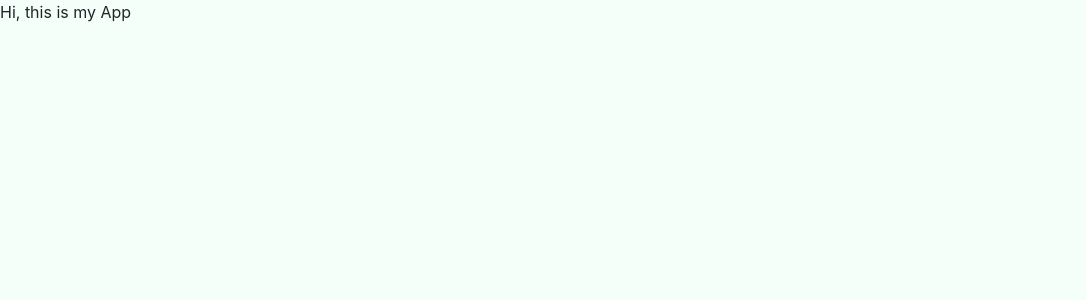
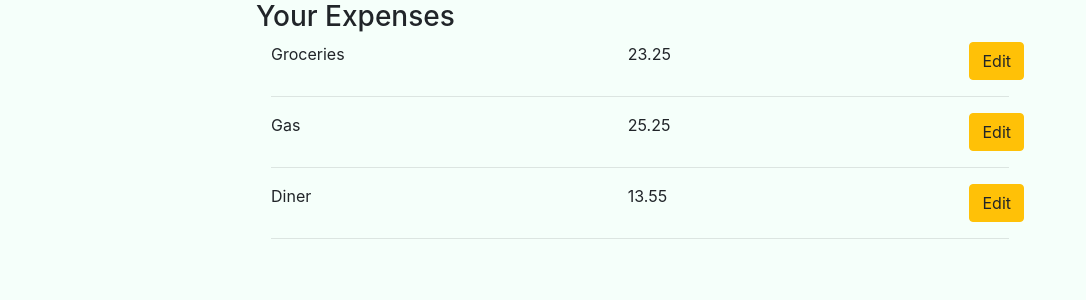
Before and after one commit to yoshuah809/expenses.frontend, a React (Create React App) app: page / in a window 1280 px wide. Shown: the top 300 px of the page, without its empty margins (0-1086 px from the left). Built offline with nearby package versions, Linux system fonts and the light colour scheme.

Commit message:
Completed ExpensesList component and action/reducer

```diff
--- a/src/App.js
+++ b/src/App.js
@@ -1,9 +1,12 @@
+import { ExpenseList } from "./components/ExpenseList";
 
 const App = () => {
   return (
-
-    'Hi, this is my App'
-    )
+    <div style={{ width: "60%", margin: "auto" }}>
+      <h3> Your Expenses</h3>
+      <ExpenseList />
+    </div>
+  );
 };
 
 export default App;
--- /dev/null
+++ b/src/app/expensesReducer.js
@@ -0,0 +1,21 @@
+const initialState = {
+  expenses: [],
+};
+
+export const ActionTypes = {
+  SET_EXPENSES: "SET_EXPENSES",
+};
+
+export const ActionCreators = {
+  setExpenses: payload => ({ type: ActionTypes.SET_EXPENSES, payload }),
+};
+
+// eslint-disable-next-line import/no-anonymous-default-export
+export default (state = initialState, action) => {
+  switch (action.type) {
+    case ActionTypes.SET_EXPENSES:
+      return { ...state, expenses: [...action.payload] };
+    default:
+      return { ...state };
+  }
+};
--- a/src/app/store.js
+++ b/src/app/store.js
@@ -1,9 +1,9 @@
 import { configureStore } from '@reduxjs/toolkit';
+import expensesReducer from "./expensesReducer";
 
 
 export default configureStore({
   reducer: {
-
+    expensesReducer: expensesReducer,
   },
-
 });
--- /dev/null
+++ b/src/components/ExpenseList.jsx
@@ -0,0 +1,32 @@
+import { useEffect, React } from "react";
+import { Button, Col, Row } from "react-bootstrap";
+import { useDispatch, useSelector } from "react-redux";
+import { GetExpenses } from "../services/expenes";
+
+export const ExpenseList = () => {
+  const dispatch = useDispatch();
+  const expenses = useSelector(state => state.expensesReducer.expenses);
+
+  useEffect(() => {
+    GetExpenses(dispatch);
+  }, []);
+
+  return expenses.map(e => (
+    <div className="container" styles={{ marginBottom: "1rem" }}>
+      <ListRow expense={e} />
+    </div>
+  ));
+};
+
+const ListRow = ({ expense }) => {
+  return (
+    <div>
+      <Row>
+        <Col>{expense.description}</Col>
+        <Col>{expense.amount}</Col>
+        <Button variant="warning">Edit</Button>
+      </Row>
+      <hr />
+    </div>
+  );
+};
--- /dev/null
+++ b/src/services/expenes.js
@@ -0,0 +1,16 @@
+import { ActionCreators } from "../app/expensesReducer";
+
+export const GetExpenses = async dispatch => {
+  try {
+    //Make Api Call
+    const expenses = [
+      { id: 1, description: "Groceries", amount: 23.25 },
+      { id: 2, description: "Gas", amount: 25.25 },
+      { id: 3, description: "Diner", amount: 13.55 },
+    ];
+
+    dispatch(ActionCreators.setExpenses(expenses));
+  } catch (error) {
+    console.log(error);
+  }
+};
```
Also changed, not shown: 1 other file (tests, documents, lock files or other folders).
